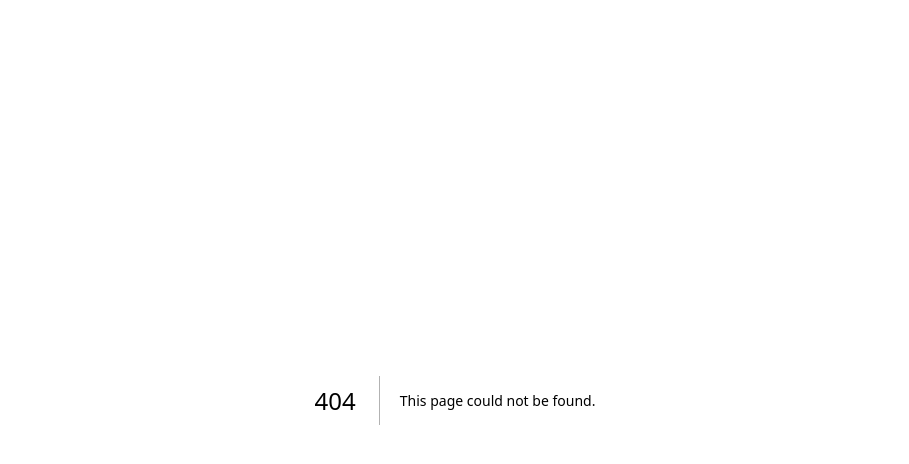
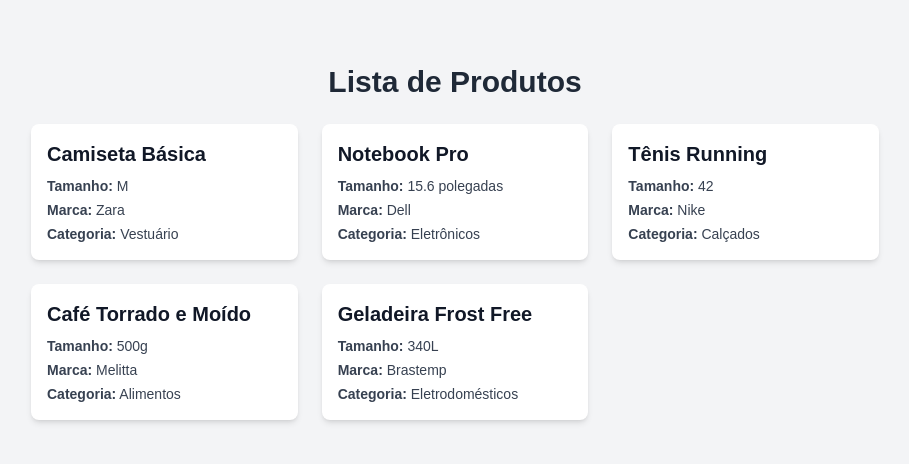
Before and after one commit to divinomarciok/frontend_leilao_project, a Next.js app: page /products in a window 1280 px wide. Before the commit this address had no page. Shown: the top 464 px of the page, without its empty margins (185-1094 px from the left). Built offline with nearby package versions, Linux system fonts and the light colour scheme.

Commit message:
Criação da tela que exibira os produtos

```diff
--- /dev/null
+++ b/app/components/products.tsx
@@ -0,0 +1,40 @@
+"use client";
+
+import React from "react";
+
+type Product = {
+  nome: string;
+  tamanho: string;
+  marca: string;
+  categoria: string;
+};
+
+const ProductsList = ({ products }: { products: Product[] }) => {
+  return (
+    <div className="max-w-4xl mx-auto p-6">
+      <h2 className="text-3xl font-bold mb-6 text-center text-gray-800">Lista de Produtos</h2>
+      <div className="grid grid-cols-1 sm:grid-cols-2 md:grid-cols-3 gap-6">
+        {products.map((product, index) => (
+          <a
+            key={index}
+            href={`/products/${index}`}
+            className="bg-white p-4 rounded-lg shadow-md hover:shadow-lg transition-shadow duration-200 hover:bg-gray-100"
+          >
+            <h3 className="text-xl font-bold mb-2 text-gray-900">{product.nome}</h3>
+            <p className="text-sm text-gray-700 mb-1">
+              <strong>Tamanho:</strong> {product.tamanho}
+            </p>
+            <p className="text-sm text-gray-700 mb-1">
+              <strong>Marca:</strong> {product.marca}
+            </p>
+            <p className="text-sm text-gray-700">
+              <strong>Categoria:</strong> {product.categoria}
+            </p>
+          </a>
+        ))}
+      </div>
+    </div>
+  );
+};
+
+export default ProductsList;
--- /dev/null
+++ b/app/products/page.tsx
@@ -0,0 +1,45 @@
+// app/products/page.tsx
+"use client";
+
+import ProductsList from "../components/products";
+
+const productsData = [
+  {
+    nome: "Camiseta Básica",
+    tamanho: "M",
+    marca: "Zara",
+    categoria: "Vestuário"
+  },
+  {
+    nome: "Notebook Pro",
+    tamanho: "15.6 polegadas",
+    marca: "Dell",
+    categoria: "Eletrônicos"
+  },
+  {
+    nome: "Tênis Running",
+    tamanho: "42",
+    marca: "Nike",
+    categoria: "Calçados"
+  },
+  {
+    nome: "Café Torrado e Moído",
+    tamanho: "500g",
+    marca: "Melitta",
+    categoria: "Alimentos"
+  },
+  {
+    nome: "Geladeira Frost Free",
+    tamanho: "340L",
+    marca: "Brastemp",
+    categoria: "Eletrodomésticos"
+  }
+];
+
+export default function ProductsPage() {
+  return (
+    <main className="min-h-screen bg-gray-100 py-10">
+      <ProductsList products={productsData} />
+    </main>
+  );
+}
```
